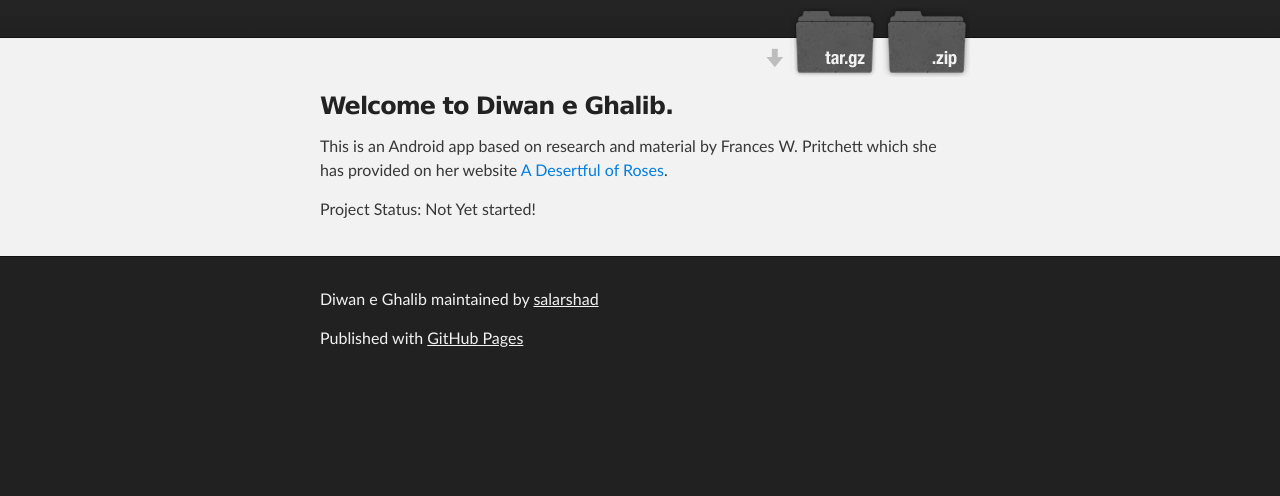
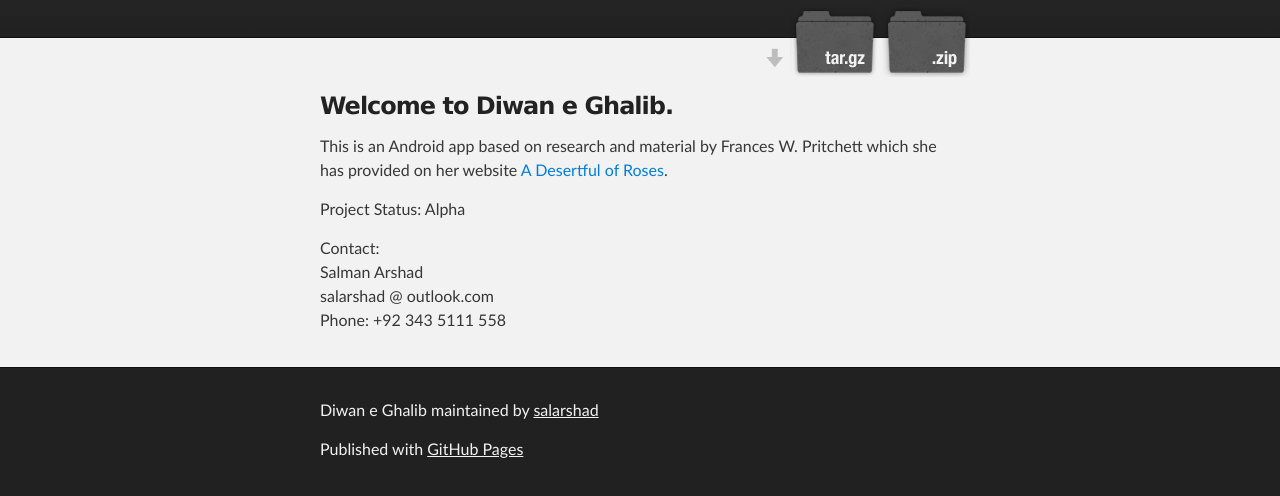
Before and after one commit to salarshad/ghalib, a plain HTML site: page index.html in a window 1280 px wide. Shown: the part 208-704 px from the top of the page. Drawn offline with Linux system fonts and the light colour scheme.

Commit message:
Create gh-pages branch via GitHub

```diff
--- a/index.html
+++ b/index.html
@@ -36,7 +36,12 @@
 
 <p>This is an Android app based on research and material by Frances W. Pritchett which she has provided on her website <a href="http://www.columbia.edu/itc/mealac/pritchett/00ghalib/index.html">A Desertful of Roses</a>.</p>
 
-<p>Project Status: Not Yet started!</p>
+<p>Project Status: Alpha  </p>
+
+<p>Contact:<br>
+Salman Arshad<br>
+salarshad @ outlook.com<br>
+Phone: +92 343 5111 558  </p>
       </section>
     </div>
 
--- a/params.json
+++ b/params.json
@@ -1 +1 @@
-{"name":"Diwan e Ghalib","tagline":"Diwan e Ghalib (Android App based on A Desertful of Roses by Frances W. Pritchett)","body":"### Welcome to Diwan e Ghalib.\r\nThis is an Android app based on research and material by Frances W. Pritchett which she has provided on her website [A Desertful of Roses](http://www.columbia.edu/itc/mealac/pritchett/00ghalib/index.html).\r\n\r\nProject Status: Not Yet started!\r\n","google":"","note":"Don't delete this file! It's used internally to help with page regeneration."}
+{"name":"Diwan e Ghalib","tagline":"Diwan e Ghalib (Android App based on A Desertful of Roses by Frances W. Pritchett)","body":"### Welcome to Diwan e Ghalib.\r\nThis is an Android app based on research and material by Frances W. Pritchett which she has provided on her website [A Desertful of Roses](http://www.columbia.edu/itc/mealac/pritchett/00ghalib/index.html).\r\n\r\nProject Status: Alpha  \r\n  \r\nContact:  \r\nSalman Arshad  \r\nsalarshad @ outlook.com  \r\nPhone: +92 343 5111 558  \r\n","google":"","note":"Don't delete this file! It's used internally to help with page regeneration."}
```
